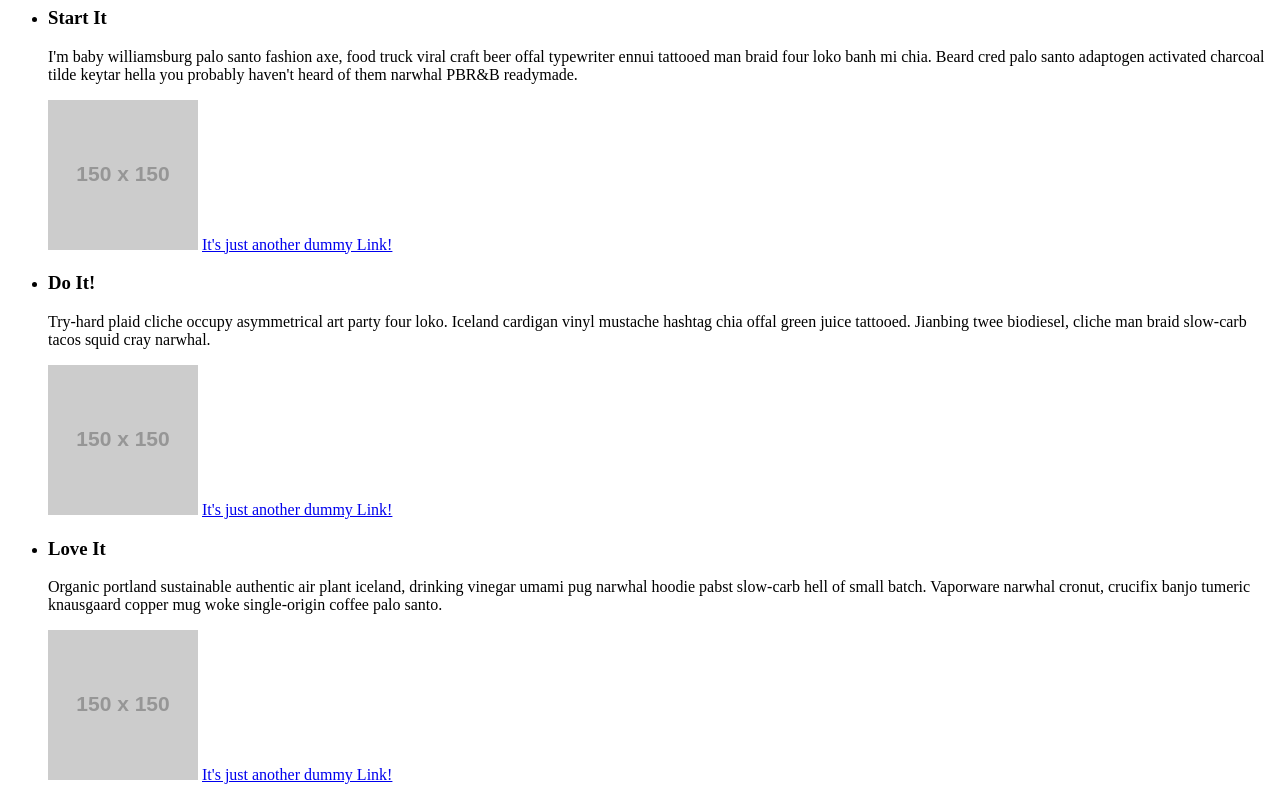
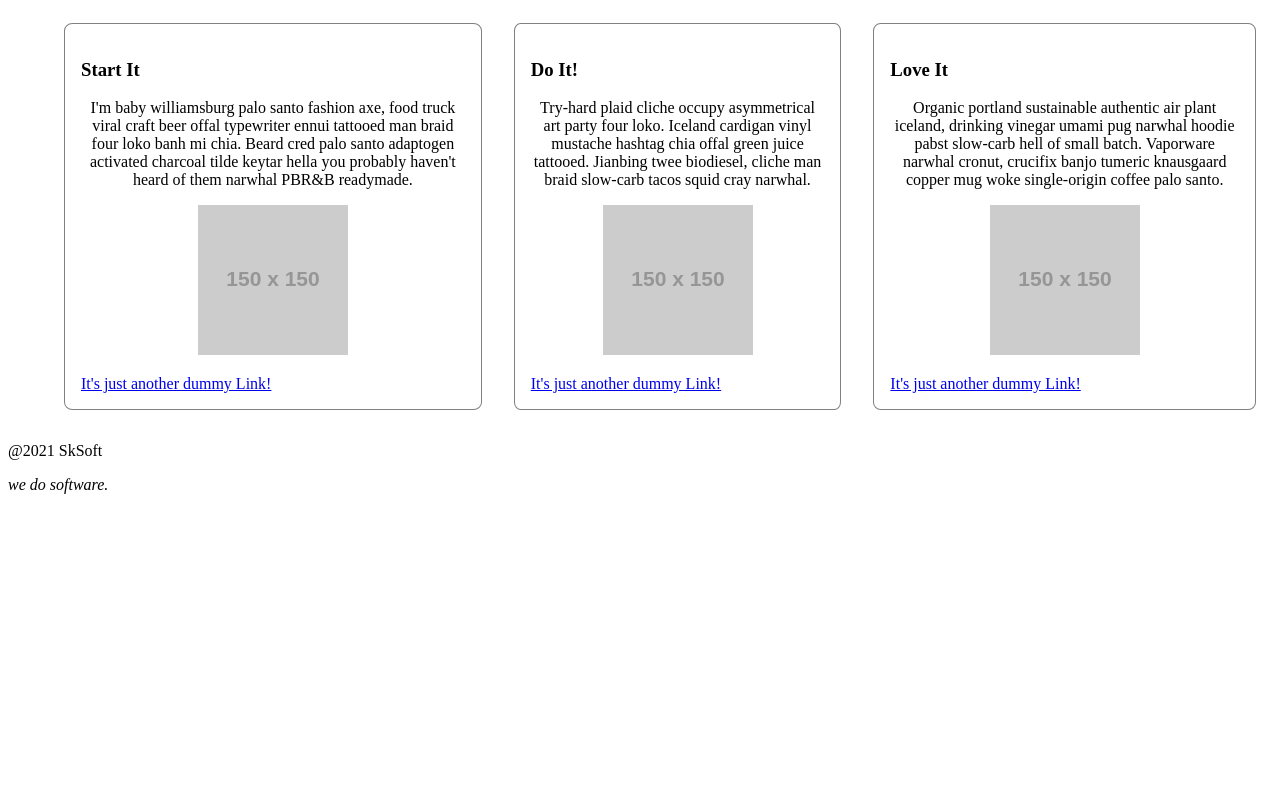
Before and after one commit to SaschaKohler/webuebungen, a plain HTML site: page site1.html in a window 1280 px wide. Shown: the part 143-933 px from the top of the page. After the commit the page ends 800 px from the top, so only its background shows below. Drawn offline with Linux system fonts and the light colour scheme; placeholder pictures from the web are drawn by us.

Commit message:
adding style

```diff
--- a/site1.html
+++ b/site1.html
@@ -4,7 +4,9 @@
 <head>
     <meta charset="UTF-8">
     <meta http-equiv="X-UA-Compatible" content="IE=edge">
-    <meta name="viewport" content="width=<device-width>, initial-scale=1.0">
+    <meta name="viewport" content="width=device-width, initial-scale=1.0">
+    <link rel="stylesheet" href="styles/styles.css">
+
     <title>Document</title>
 </head>
 
@@ -19,7 +21,7 @@
     <hr>
     <main>
         <h1>All Beginnings are awesome</h1>
-    <ul>
+        <ul class="float-container">
             <li>
                 <article>
                     <h3>Start It</h3>
@@ -28,7 +30,7 @@
                         tattooed man braid four loko banh mi chia. Beard cred palo
                         santo adaptogen activated charcoal tilde keytar hella you probably haven't
                         heard of them narwhal PBR&B readymade. </p>
-                    <a href ="https=://placeholder.com"><img src="https://via.placeholder.com/150"></a>
+                    <p><img src="https://via.placeholder.com/150"></a></p>
                     <a href="#">It's just another dummy Link!</a>
                 </article>
             </li>
@@ -38,7 +40,7 @@
                     <p>Try-hard plaid cliche occupy asymmetrical art party four loko.
                         Iceland cardigan vinyl mustache hashtag chia offal green juice tattooed.
                         Jianbing twee biodiesel, cliche man braid slow-carb tacos squid cray narwhal.</p>
-                <a href ="https=://placeholder.com"><img src="https://via.placeholder.com/150"></a>
+                    <p><img src="https://via.placeholder.com/150"></a></p>
                     <a href="#">It's just another dummy Link!</a>
 
                 </article>
@@ -50,7 +52,7 @@
                         drinking vinegar umami pug narwhal hoodie pabst slow-carb hell of small batch.
                         Vaporware narwhal cronut, crucifix banjo tumeric knausgaard copper mug woke
                         single-origin coffee palo santo.</p>
-                    <a href ="https=://placeholder.com"><img src="https://via.placeholder.com/150"></a>
+                    <p><img src="https://via.placeholder.com/150"></a></p>
                     <a href="#">It's just another dummy Link!</a>
                 </article>
             </li>
--- /dev/null
+++ b/styles/styles.css
@@ -0,0 +1,33 @@
+body{
+    background-color: linear-gradient(rgba(197, 212, 55, 0.829),rgba(197, 212, 55,0.2));
+}
+
+ul{
+    list-style-type: none;
+
+}
+li{
+    display:block;
+}
+
+
+.float-container{
+    display: flex;
+
+}
+.float-container li{
+    margin: 1em;
+}
+
+article{
+    padding:1em;
+
+
+    border: 1px solid grey;
+    border-radius: 2%;
+    box-shadow: grey;
+}
+
+article p{
+ text-align: center;
+}
```
Also changed, not shown: site2.html (+13 -4 lines). Lines whose indentation alone changed are shown as unchanged.
